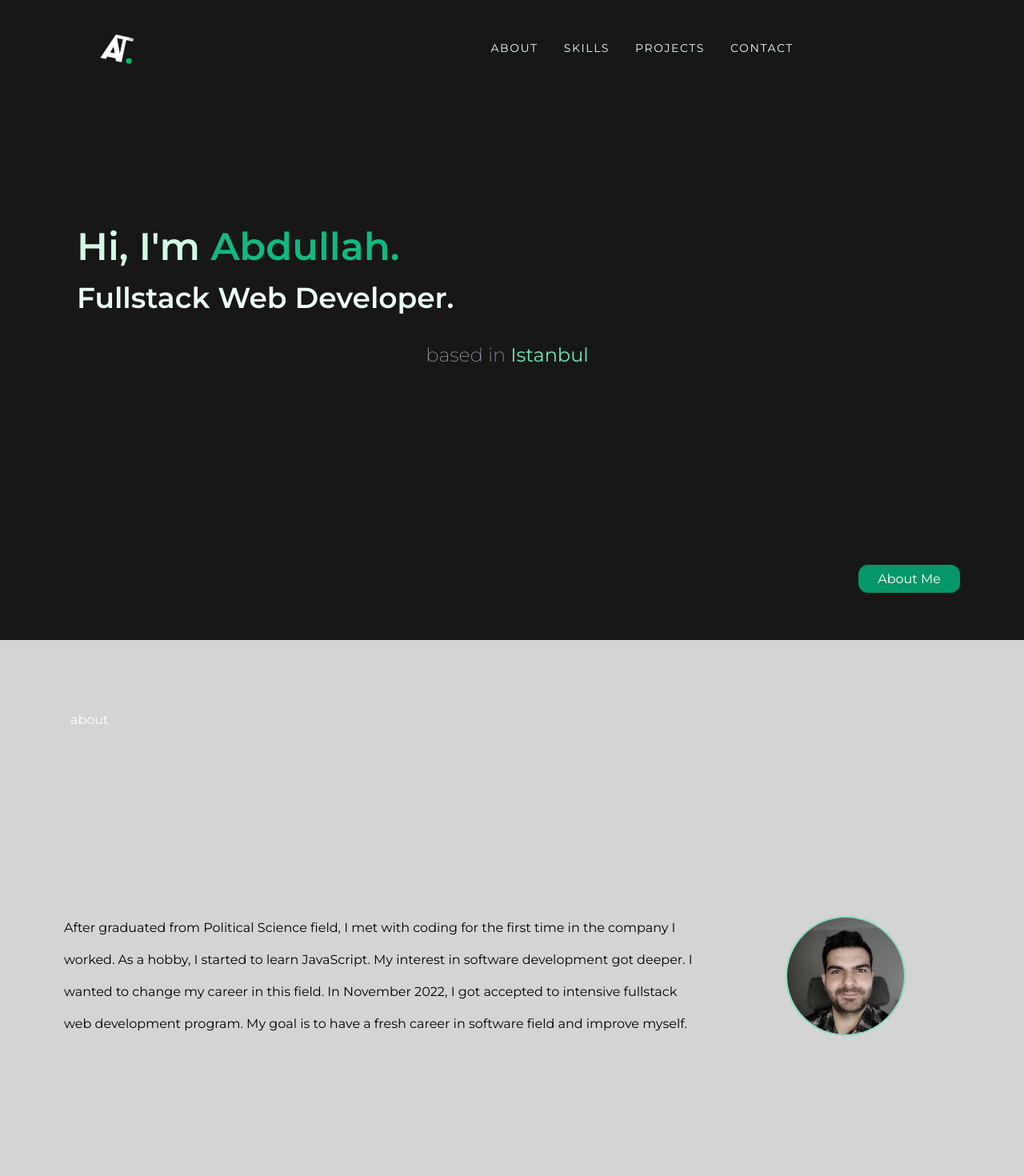
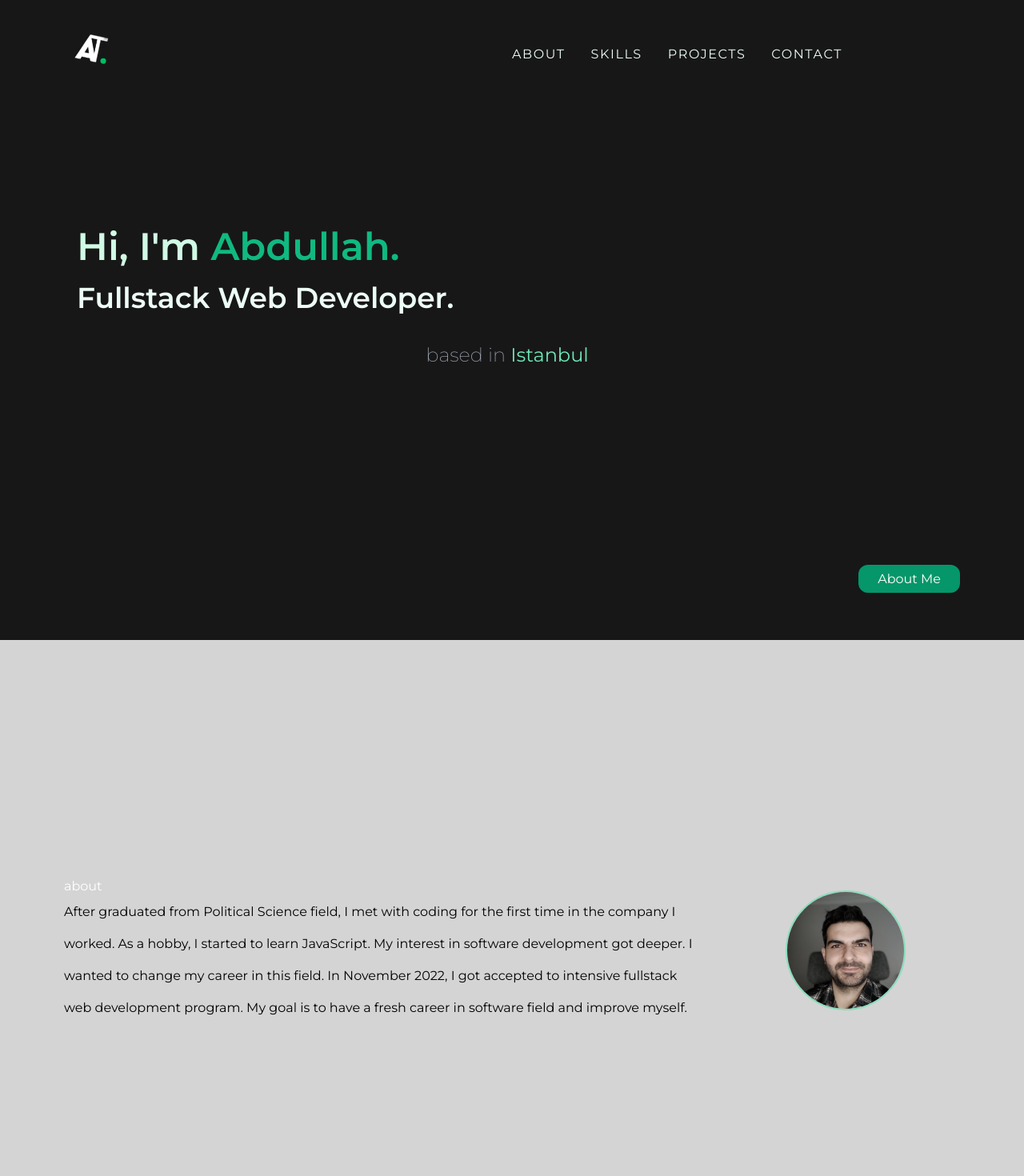
Before and after one commit to abdullah-turgut/personal-portfolio, a Next.js app in the folder nextjs/: page / in a window 1280 px wide. Shown: the top 1470 px of the page at 80% size. Built offline with nearby package versions, Linux system fonts and the light colour scheme.

Commit message:
topnav finished

```diff
--- a/nextjs/components/About.js
+++ b/nextjs/components/About.js
@@ -6,8 +6,7 @@ import avatar from '../assets/linkedin_pp2.jpg';
 function About() {
   return (
     <div className="container mx-auto h-full flex flex-col justify-end py-12 px-8 text-center lg:px-20">
-      <p className="text-white pt-10 px-2 mr-auto">about</p>
-      <div className="mx-auto flex flex-col mt-auto gap-y-14 justify-center items-center lg:flex-row lg:gap-x-10">
+      <div className="mx-auto flex flex-col mt-auto gap-y-3 justify-center items-center lg:flex-row lg:gap-x-10">
         <div className="w-full lg:order-3">
           <Image
             className="rounded-full mx-auto border-2 border-emerald-300 grayscale-[30%]"
@@ -18,14 +17,17 @@ function About() {
           />
         </div>
         <div className="h-[1px] bg-emerald-600 w-3/4 lg:w-1/2 lg:order-2 lg:hidden"></div>
-        <p className="mt-auto lg:order-1 lg:text-left lg:leading-10">
-          After graduated from Political Science field, I met with coding for
-          the first time in the company I worked. As a hobby, I started to learn
-          JavaScript. My interest in software development got deeper. I wanted
-          to change my career in this field. In November 2022, I got accepted to
-          intensive fullstack web development program. My goal is to have a
-          fresh career in software field and improve myself.
-        </p>
+        <div>
+          <p className="text-white lg:text-left  mr-auto">about</p>
+          <p className="mt-auto lg:order-1 lg:text-left lg:leading-10">
+            After graduated from Political Science field, I met with coding for
+            the first time in the company I worked. As a hobby, I started to
+            learn JavaScript. My interest in software development got deeper. I
+            wanted to change my career in this field. In November 2022, I got
+            accepted to intensive fullstack web development program. My goal is
+            to have a fresh career in software field and improve myself.
+          </p>
+        </div>
       </div>
 
       <div className="mt-auto text-white lg:ml-auto">
--- a/nextjs/components/Navbar.js
+++ b/nextjs/components/Navbar.js
@@ -2,18 +2,40 @@ import React from 'react';
 import logo from '../assets/logo_1.png';
 import Image from 'next/image';
 import { CiMenuFries } from 'react-icons/ci';
+import { VscClose } from 'react-icons/vsc';
 
 function Navbar() {
+  function toggleMenu() {
+    document.getElementById('mobile-nav').classList.toggle('hidden');
+    document.getElementById('burgerMenu').classList.toggle('hidden');
+    document.getElementById('closeMenu').classList.toggle('hidden');
+  }
+
   return (
-    <div className="fixed px-10 top-10 text-emerald-50 flex w-full h-10 items-center justify-between lg:px-32 lg:gap-x-10 tracking-widest z-20">
-      <div className="w-10 rotate-12">
-        <a href="#hero">
-          <Image src={logo} />
+    <div className="fixed px-10 top-10 text-emerald-50  w-full h-10  lg:flex lg:px-24 lg:gap-x-10 tracking-widest z-20">
+      <div className="w-full flex h-10 justify-between items-center">
+        <a href="#hero" className="w-10 rotate-12">
+          <Image src={logo} alt="pp" />
         </a>
+
+        <CiMenuFries
+          size={30}
+          className="lg:hidden"
+          id="burgerMenu"
+          onClick={toggleMenu}
+        />
+        <VscClose
+          size={20}
+          className="hidden lg:hidden"
+          id="closeMenu"
+          onClick={toggleMenu}
+        />
       </div>
-      <div>
-        <CiMenuFries size={30} className="hover:text-emerald-500 lg:hidden" />
-        <ul className="hidden gap-x-8 text-sm lg:flex lg:pr-40">
+
+      <ul
+        className="flex flex-col w-1/2 ml-auto items-end pt-2 gap-x-8 text-sm md:text-base lg:flex-row lg:pr-40"
+        id="mobile-nav"
+      >
         <li className="hover:text-emerald-500">
           <a href="#about">ABOUT</a>
         </li>
@@ -28,7 +50,6 @@ function Navbar() {
         </li>
       </ul>
     </div>
-    </div>
   );
 }
 
```
Lines whose indentation alone changed are shown as unchanged.
